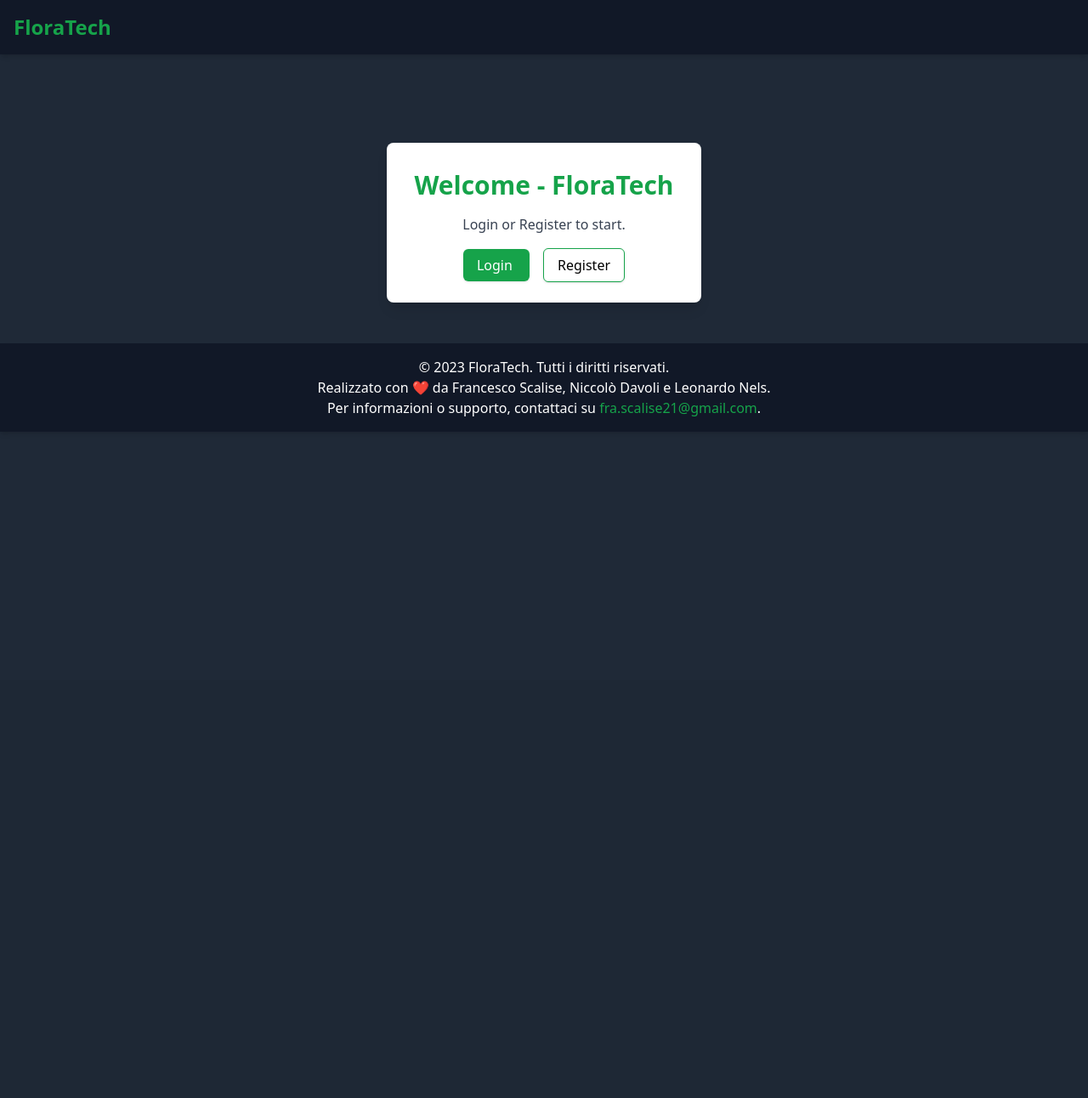
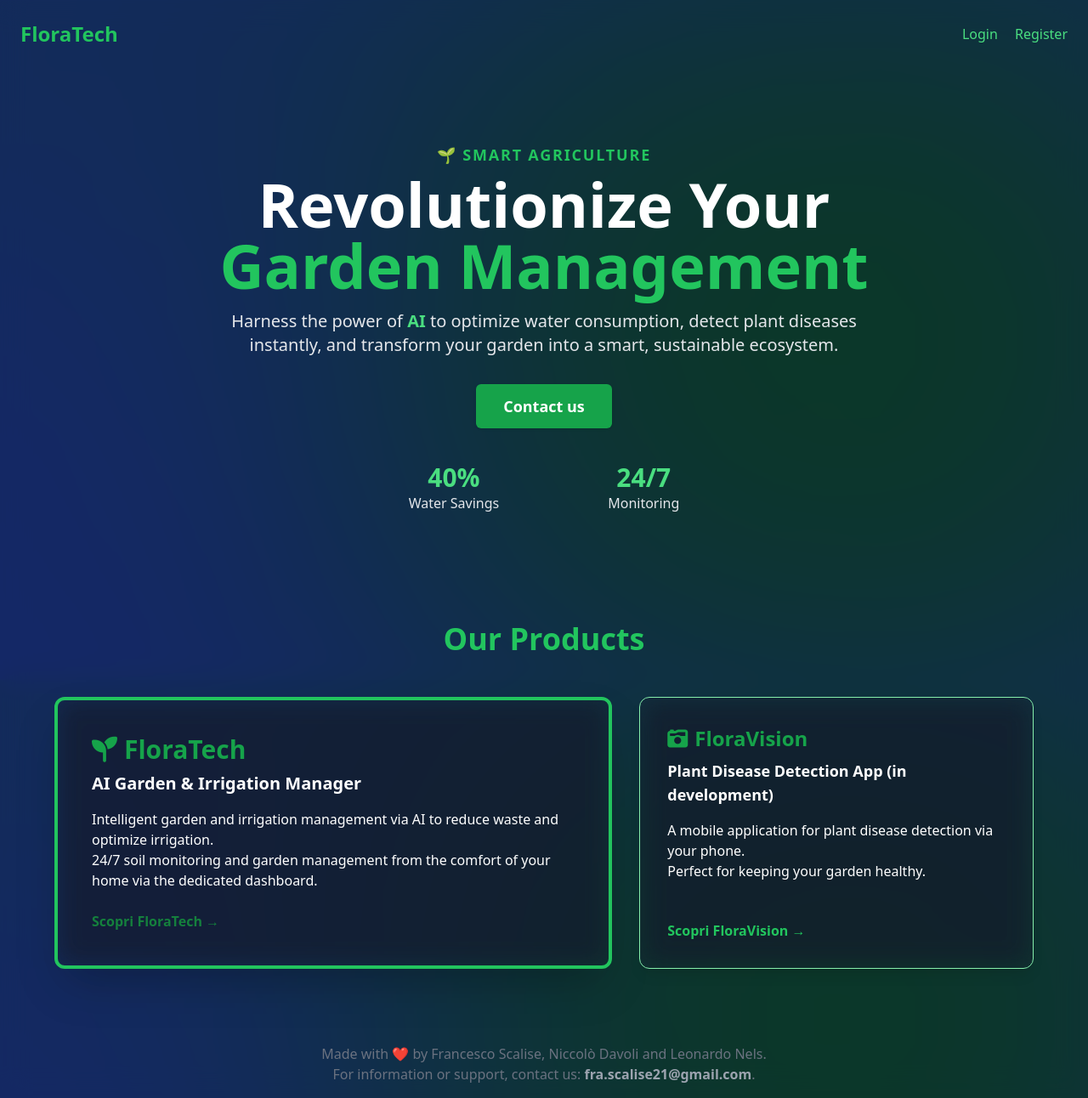
Before and after one commit to frascalise/FloraTech, a Django app: page / in a window 1280 px wide. Shown: the whole page at 85% size. Before the commit the page ends 508 px from the top, so only its background shows below. Run offline with Django 5.2, Linux system fonts and the light colour scheme; parts of the project's set-up code (start-up, migrations or seed data) failed here and were passed over; some libraries are stand-ins or nearby versions.

Commit message:
Added homepage

```diff
--- a/FloraTech/views.py
+++ b/FloraTech/views.py
@@ -22,8 +22,6 @@ weatherModel = WeatherModel()
 
 
 def welcome_view(request):
-    if request.user.is_authenticated:
-        return redirect('home')
     return render(request, "welcome/welcome.html")
 
 @login_required
--- a/templates/base.html
+++ b/templates/base.html
@@ -1,3 +1,4 @@
+{% load static %}
 <!DOCTYPE html>
 <html lang="it">
 <head>
@@ -11,31 +12,58 @@
     <link rel="stylesheet" href="https://cdnjs.cloudflare.com/ajax/libs/font-awesome/6.5.0/css/all.min.css"/>
 
     {% block extra_css %}{% endblock %}
+    <style>
+        html, body {
+            height: 100%;
+            min-height: 100vh;
+            margin: 0;
+            padding: 0;
+        }
+        body {
+            background-image: url("{% static 'bg.png' %}");
+            background-size: cover;
+            background-repeat: no-repeat;
+            background-position: center;
+            min-height: 100vh;
+            width: 100vw;
+            overflow-x: hidden;
+            background-attachment: fixed;
+        }
+    </style>
 </head>
 <body class="bg-gray-800">
-
+    <!-- Inizio frosted glass -->
+    <div class="min-h-screen w-full flex flex-col bg-gray-900/70 backdrop-blur-lg shadow-lg">
         <!-- Navbar -->
-    <nav class="bg-gray-900 p-4 flex justify-between items-center shadow-md">
-        <a class="text-2xl font-bold text-green-600" href="{% url 'home' %}">FloraTech</a>
+        <nav class="p-6 flex justify-between items-center">
+            <a class="text-2xl font-bold text-green-500" href="{% url 'welcome' %}">FloraTech</a>
             <div>
                 {% if user.is_authenticated %}
+                    <a href="{% url 'home' %}" class="ml-4 text-green-500 font-bold">Dashboard</a>
                     <a href="{% url 'accounts:logout' %}" class="ml-4 text-red-500 hover:underline">Logout</a>
+                {% else %}
+                    <a href="{% url 'accounts:login' %}" class="ml-4 text-green-400 hover:underline">Login</a>
+                    <a href="{% url 'accounts:register' %}" class="ml-4 text-green-400 hover:underline">Register</a>
                 {% endif %}
             </div>
         </nav>
 
         <!-- Contenuto della pagina -->
-    <div class="container mx-auto p-6">
+        <div class="container mx-auto p-6 flex-1">
             {% block content %}{% endblock %}
         </div>
 
         <!-- Footer -->
-    <footer class="bg-gray-900 text-white text-center p-4 mt-6 shadow-md">
-        <p>&copy; 2023 FloraTech. Tutti i diritti riservati.</p>
-        <p>Realizzato con ❤️ da Francesco Scalise, Niccolò Davoli e Leonardo Nels.</p>
-        <p>Per informazioni o supporto, contattaci su <a href="mailto:fra.scalise21@gmail.com" class="text-green-600 hover:underline">fra.scalise21@gmail.com</a>.</p>
+        <footer class="text-center text-gray-500 mb-4">
+        <p>Made with ❤️ by Francesco Scalise, Niccolò Davoli and Leonardo Nels.</p>
+        <p>
+            For information or support, contact us:
+        <b><a href="mailto:fra.scalise21@gmail.com" class="text-gray-400 hover:underline">fra.scalise21@gmail.com</a></b>.
+    </p>
 </footer>
 
+    </div>
     {% block extra_js %}{% endblock %}
 </body>
+
 </html>
--- a/templates/welcome/welcome.html
+++ b/templates/welcome/welcome.html
@@ -3,21 +3,66 @@
 {% block title %}Welcome - FloraTech{% endblock %}
 
 {% block content %}
-<div class="flex flex-col items-center justify-center mt-20">
-    <div class="bg-white shadow-lg rounded-lg p-8 max-w-md text-center">
-        <h1 class="text-3xl font-bold text-green-600">Welcome - FloraTech</h1>
-        <p class="text-gray-700 mt-4">Login or Register to start.</p>
 
-        <div class="mt-6 space-x-4">
-            <a href="{% url 'accounts:login' %}"
-               class="bg-green-600 text-white px-4 py-2 rounded-md shadow hover:bg-green-700 transition">
-                Login
-            </a>
-            <a href="{% url 'accounts:register' %}"
-               class="px-4 py-2 rounded-md shadow hover:bg-gray-200 transition border border-green-600">
-                Register
-            </a>
+<!-- Hero Section -->
+<section class="flex flex-col items-center justify-center text-center py-16">
+    <h2 class="text-lg font-semibold text-green-500 tracking-widest mb-2">🌱 SMART AGRICULTURE</h2>
+    <h1 class="text-4xl md:text-7xl font-extrabold text-white mb-4 leading-tight">
+        Revolutionize Your<br>
+        <span class="text-green-500">Garden Management</span>
+    </h1>
+    <p class="max-w-3xl text-gray-200 mx-auto mb-8 text-xl">
+        Harness the power of <span class="font-semibold text-green-400">AI</span> to optimize water consumption, detect plant diseases instantly, and transform your garden into a smart, sustainable ecosystem.
+    </p>
+    <div class="flex flex-col md:flex-row gap-4 justify-center">
+        <a href="mailto:fra.scalise21@gmail.com" class="bg-green-600 text-white px-8 py-3 rounded-md shadow hover:bg-green-700 text-lg font-semibold transition">Contact us</a>
+    </div>
+    <div class="flex flex-wrap justify-center gap-32 mt-10">
+        <div>
+            <span class="text-3xl font-bold text-green-400">40%</span>
+            <div class="text-gray-200">Water Savings</div>
+        </div>
+        <div>
+            <span class="text-3xl font-bold text-green-400">24/7</span>
+            <div class="text-gray-200">Monitoring</div>
         </div>
     </div>
-</div>
+</section>
+
+<!-- Our Products Section - Horizontal Layout -->
+<section class="max-w-6xl mx-auto py-16">
+    <h2 class="text-3xl md:text-4xl font-extrabold text-center text-white mb-12">
+        <span class="text-green-500">Our Products</span>
+    </h2>
+    <div class="flex flex-col md:flex-row gap-8 items-stretch">
+        <!-- FloraTech: Large Card -->
+        <div class="flex-1 bg-gray-700/10 backdrop-blur-lg rounded-xl shadow-2xl p-10 flex flex-col justify-between border-4 border-green-500 min-w-[320px] md:min-w-[380px]">
+            <div>
+                <h3 class="text-2xl md:text-3xl font-bold text-green-600 mb-2 flex items-center gap-2">
+                    <i class="fa-solid fa-seedling"></i> FloraTech
+                </h3>
+                <h4 class="text-lg md:text-xl font-semibold text-white mb-4">AI Garden & Irrigation Manager</h4>
+                <p class="text-white mb-4">
+                    Intelligent garden and irrigation management via AI to reduce waste and optimize irrigation.<br>
+                    24/7 soil monitoring and garden management from the comfort of your home via the dedicated dashboard.
+                </p>
+            </div>
+            <a href="#" class="text-green-700 hover:underline font-semibold mt-2">Scopri FloraTech &rarr;</a>
+        </div>
+        <!-- FloraVision: Small Card -->
+        <div class="flex-[0.7] bg-gray-700/10 backdrop-blur-lg rounded-xl shadow-lg p-8 flex flex-col justify-between border border-green-300 min-w-[240px] md:min-w-[260px] self-center md:self-auto">
+            <div>
+                <h3 class="text-xl md:text-2xl font-bold text-green-600 mb-2 flex items-center gap-2">
+                    <i class="fa-solid fa-camera-retro"></i> FloraVision
+                </h3>
+                <h4 class="text-md md:text-lg font-semibold text-white mb-4">Plant Disease Detection App (in development)</h4>
+                <p class="text-white mb-4">
+                    A mobile application for plant disease detection via your phone.<br>
+                    Perfect for keeping your garden healthy.
+                </p>
+            </div>
+            <a href="#" class="text-green-500 hover:underline font-semibold mt-2">Scopri FloraVision &rarr;</a>
+        </div>
+    </div>
+</section>
 {% endblock %}
```
Also changed, not shown: db.sqlite3, static/bg.png (added), 1 other file. Lines whose indentation alone changed are shown as unchanged.
